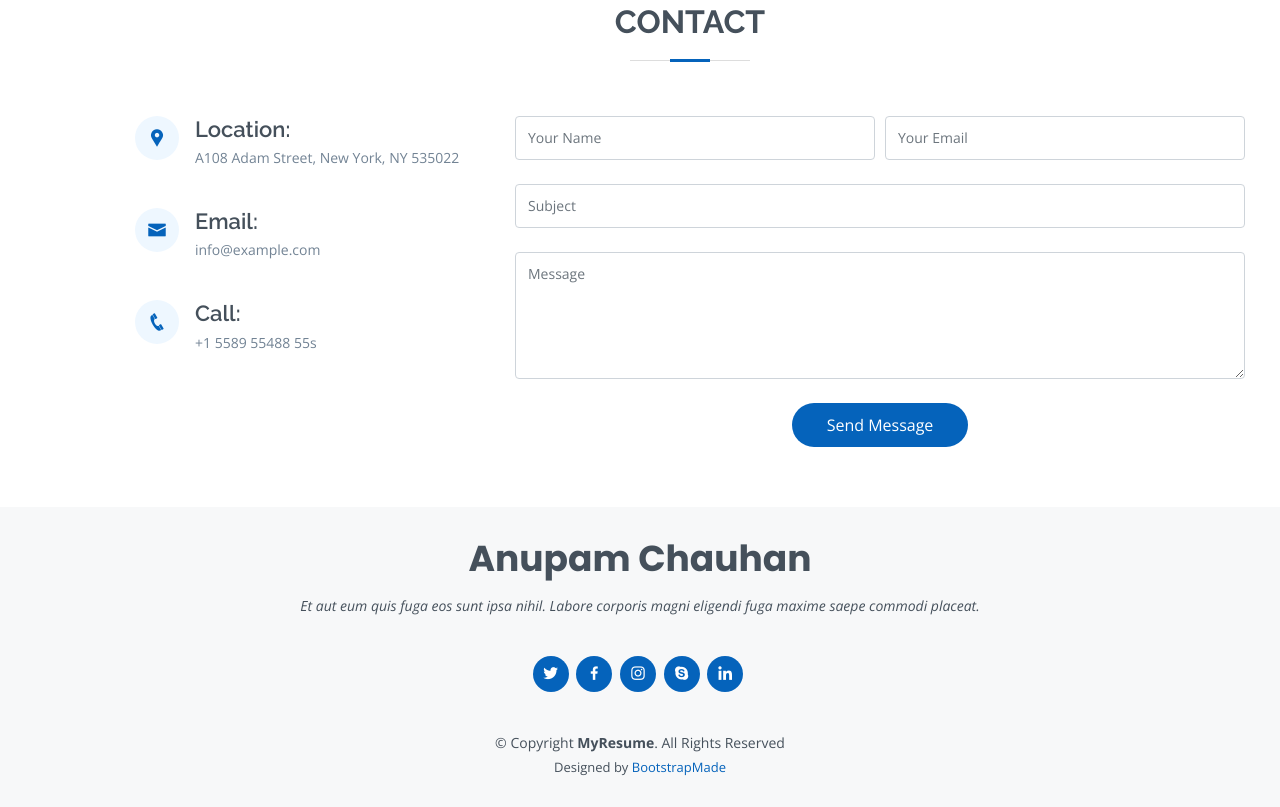
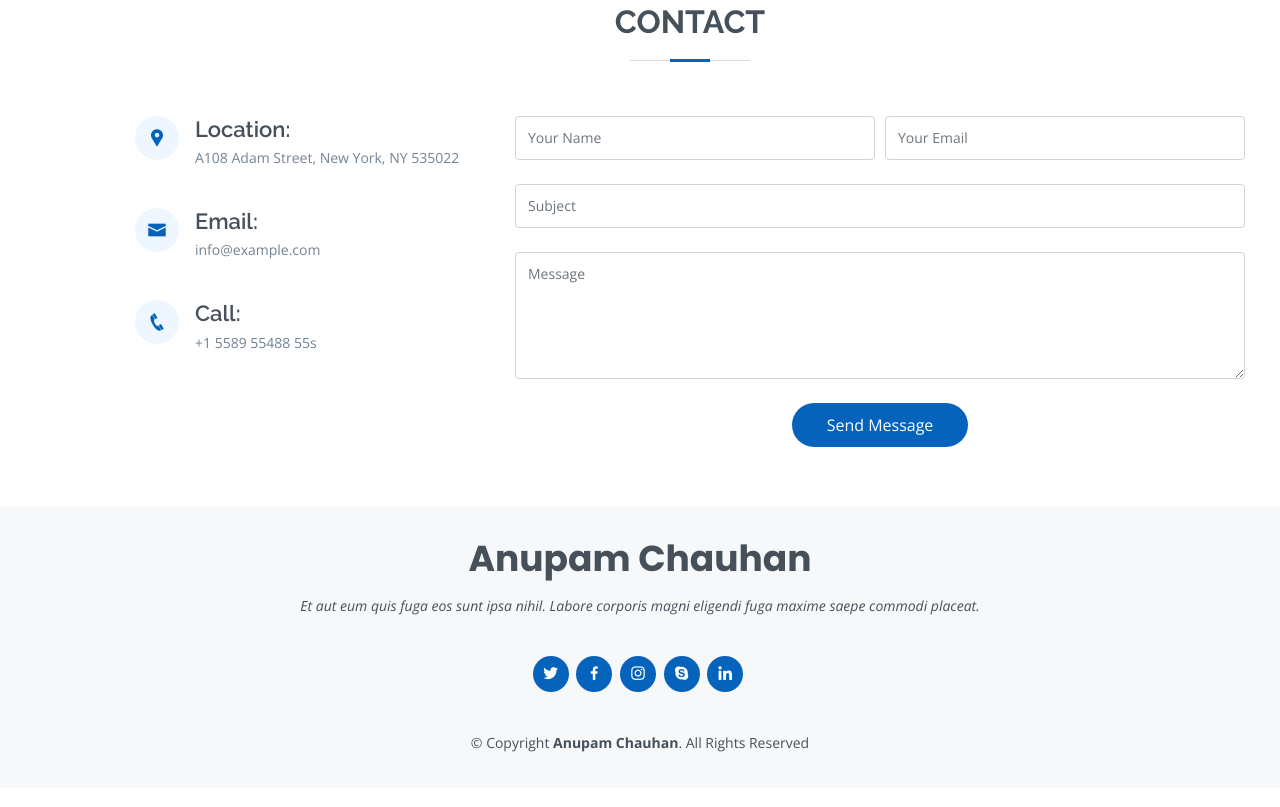
Before and after one commit to anupam1897/anupam1897.github.io, a plain HTML site: page index.html in a window 1280 px wide. Shown: the part 6367-7174 px from the top of the page. Drawn offline with nearby package versions, Linux system fonts and the light colour scheme.

Commit message:
update footer

```diff
--- a/index.html
+++ b/index.html
@@ -699,15 +699,9 @@
         <a href="#" class="linkedin"><i class="bx bxl-linkedin"></i></a>
       </div>
       <div class="copyright">
-        &copy; Copyright <strong><span>MyResume</span></strong>. All Rights Reserved
+        &copy; Copyright <strong><span>Anupam Chauhan</span></strong>. All Rights Reserved
       </div>
-      <div class="credits">
-        <!-- All the links in the footer should remain intact. -->
-        <!-- You can delete the links only if you purchased the pro version. -->
-        <!-- Licensing information: [license-url] -->
-        <!-- Purchase the pro version with working PHP/AJAX contact form: https://bootstrapmade.com/free-html-bootstrap-template-my-resume/ -->
-        Designed by <a href="https://bootstrapmade.com/">BootstrapMade</a>
-      </div>
+
     </div>
   </footer><!-- End Footer -->
 
```
